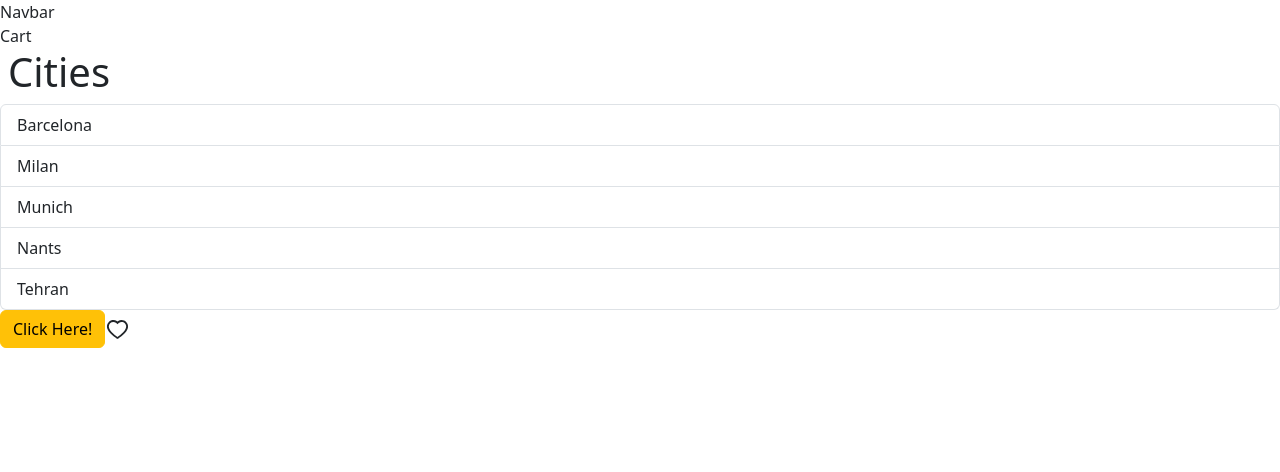
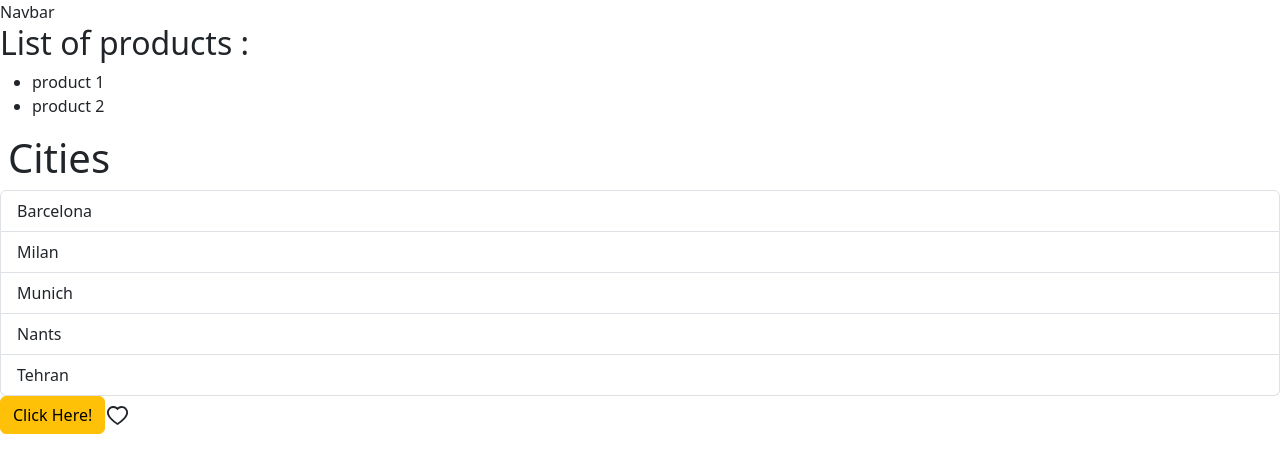
Before and after one commit to BehzadAminiPour/React-TS-Vite, a React (Vite) app: page / in a window 1280 px wide. Shown: the top 472 px of the page. Built offline with nearby package versions, Linux system fonts and the light colour scheme.

Commit message:
Update cart component

```diff
--- a/src/App.tsx
+++ b/src/App.tsx
@@ -17,7 +17,7 @@ function App() {
   return (
     <>
       <Navbar />
-      <Cart />
+      <Cart cartItems={cartItems} />
       <ListGroup cities={cities} heading="Cities" onSelectCity={handleSelect} />
       {showAlert && (
         <Alert onClick={() => setShowAlert(false)}>
--- a/src/components/Cart.tsx
+++ b/src/components/Cart.tsx
@@ -1,5 +1,18 @@
-const Cart = () => {
-  return <div>Cart</div>;
+interface Props {
+  cartItems: string[];
+}
+
+const Cart = ({ cartItems }: Props) => {
+  return (
+    <div>
+      <h2>List of products : </h2>
+      <ul>
+        {cartItems.map((item) => (
+          <li key={item}>{item}</li>
+        ))}
+      </ul>
+    </div>
+  );
 };
 
 export default Cart;
```
